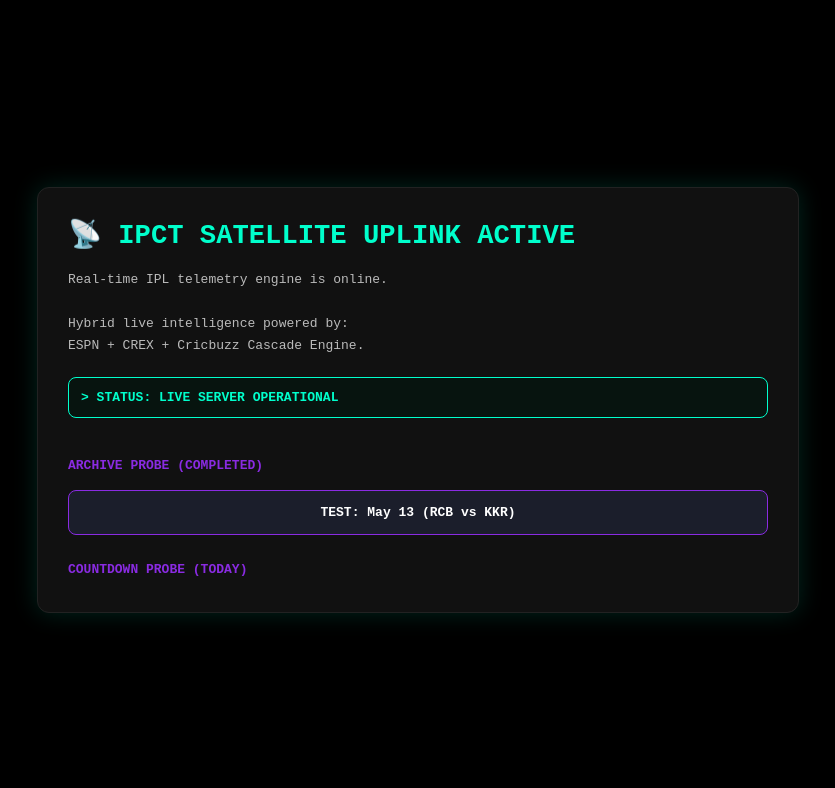
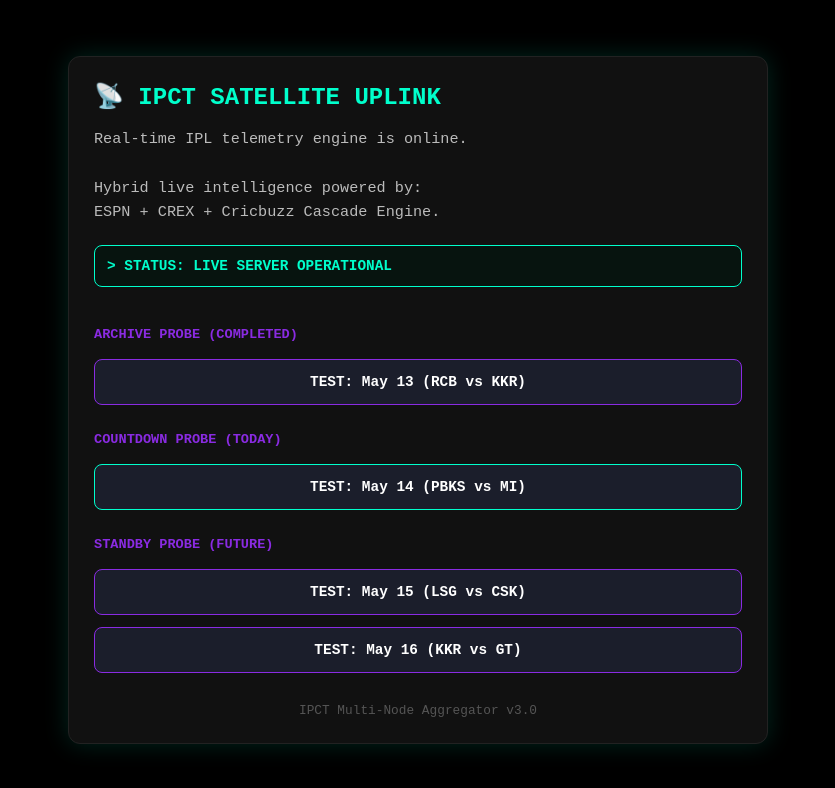
Before and after one commit to repalleramr/IPCT_V, a website: page index.html in a window 1280 px wide. Shown: the whole page, without its empty margins (222-1057 px from the left). Drawn offline with Linux system fonts and the light colour scheme.

Commit message:
Refactor HTML structure and styles
Updated styles and content for better layout and readability.

```diff
--- a/index.html
+++ b/index.html
@@ -5,34 +5,39 @@
     <meta name="viewport" content="width=device-width, initial-scale=1.0">
     <title>IPCT Uplink Mirror</title>
     <style>
+        * {
+            box-sizing: border-box;
+        }
         body {
             margin: 0;
-            padding: 0;
+            padding: 20px;
             background: #000;
             color: #00ffcc;
             font-family: monospace;
             display: flex;
             justify-content: center;
-            align-items: center;
+            align-items: flex-start; /* FIX: Allows scrolling on mobile */
             min-height: 100vh;
         }
         .container {
-            width: 90%;
+            width: 100%;
             max-width: 700px;
             background: #111;
             border: 1px solid #222;
             border-radius: 12px;
-            padding: 30px;
+            padding: 25px;
             box-shadow: 0 0 25px rgba(0,255,204,0.15);
+            margin: auto 0; /* Centers vertically only if there is room */
         }
         h1 {
             margin-top: 0;
             color: #00ffcc;
-            font-size: 1.7rem;
+            font-size: 1.5rem;
         }
         p {
             color: #bbb;
-            line-height: 1.7;
+            line-height: 1.6;
+            font-size: 0.95rem;
         }
         .status {
             margin-top: 20px;
@@ -42,6 +47,7 @@
             border-radius: 8px;
             color: #00ffcc;
             font-weight: bold;
+            font-size: 0.9rem;
         }
         .link-box {
             margin-top: 25px;
@@ -55,18 +61,20 @@
             margin-top: 15px;
             margin-bottom: 5px;
             text-transform: uppercase;
+            font-size: 0.85rem;
         }
         a {
             display: block;
             color: #fff;
             background: #1b1e2b;
-            padding: 14px 22px;
+            padding: 14px 15px;
             text-decoration: none;
             border-radius: 8px;
             border: 1px solid #8a2be2;
             font-weight: bold;
             transition: 0.3s;
             text-align: center;
+            font-size: 0.9rem;
         }
         a:hover {
             background: #8a2be2;
@@ -75,7 +83,7 @@
         .footer {
             margin-top: 30px;
             color: #555;
-            font-size: 0.85rem;
+            font-size: 0.8rem;
             text-align: center;
         }
     </style>
@@ -83,7 +91,7 @@
 <body>
 
     <div class="container">
-        <h1>📡 IPCT SATELLITE UPLINK ACTIVE</h1>
+        <h1>📡 IPCT SATELLITE UPLINK</h1>
         <p>
             Real-time IPL telemetry engine is online.
             <br><br>
@@ -102,4 +110,24 @@
             </a>
 
             <div class="link-title">Countdown Probe (Today)</div>
-            <a href="/api/live?teams=Punjab%20
+            <a href="/api/live?teams=Punjab%20Kings%20vs%20Mumbai%20Indians&time=May%2014%20(7:30%20PM)" style="border-color:#00ffcc;">
+                TEST: May 14 (PBKS vs MI)
+            </a>
+
+            <div class="link-title">Standby Probe (Future)</div>
+            <a href="/api/live?teams=Lucknow%20Super%20Giants%20vs%20Chennai%20Super%20Kings&time=May%2015%20(7:30%20PM)">
+                TEST: May 15 (LSG vs CSK)
+            </a>
+
+            <a href="/api/live?teams=Kolkata%20Knight%20Riders%20vs%20Gujarat%20Titans&time=May%2016%20(7:30%20PM)">
+                TEST: May 16 (KKR vs GT)
+            </a>
+        </div>
+
+        <div class="footer">
+            IPCT Multi-Node Aggregator v3.0
+        </div>
+    </div>
+
+</body>
+</html>
```
